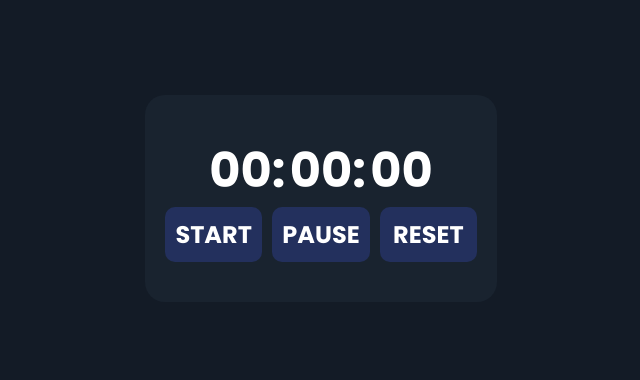
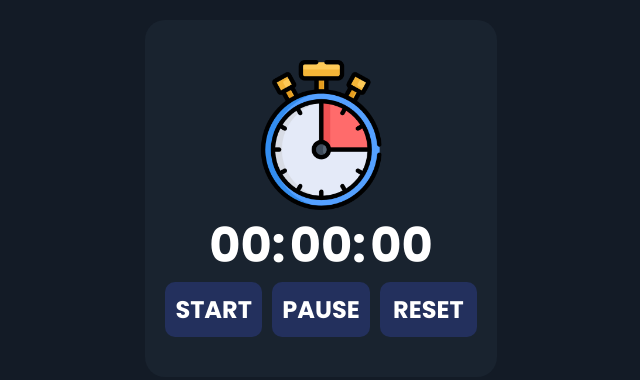
Before and after one commit to Luan-Pinheiro/Cronometro, a website built with Vite: page index.html in a window 1280 px wide. Shown: the part 202-582 px from the top of the page, without its empty margins (319-959 px from the left). Built offline with nearby package versions, Linux system fonts and the light colour scheme.

Commit message:
feat: added favicon

```diff
--- a/index.html
+++ b/index.html
@@ -3,7 +3,7 @@
 
 <head>
   <meta charset="UTF-8" />
-  <link rel="icon" type="image/svg+xml" href="/vite.svg" />
+  <link rel="icon" type="image/png" href="/chronometer.png" />
   <meta name="viewport" content="width=device-width, initial-scale=1.0" />
   <link rel="preconnect" href="https://fonts.googleapis.com">
   <link rel="preconnect" href="https://fonts.gstatic.com" crossorigin>
@@ -15,6 +15,7 @@
   <script type="module" src="/main.js"></script>
   <main>
     <div class="chronometer-container">
+      <img src="/chronometer.png" id="logo">
       <div class="chronometer-display">
         <span id="hours">00:</span>
         <span id="minutes">00:</span>
```
